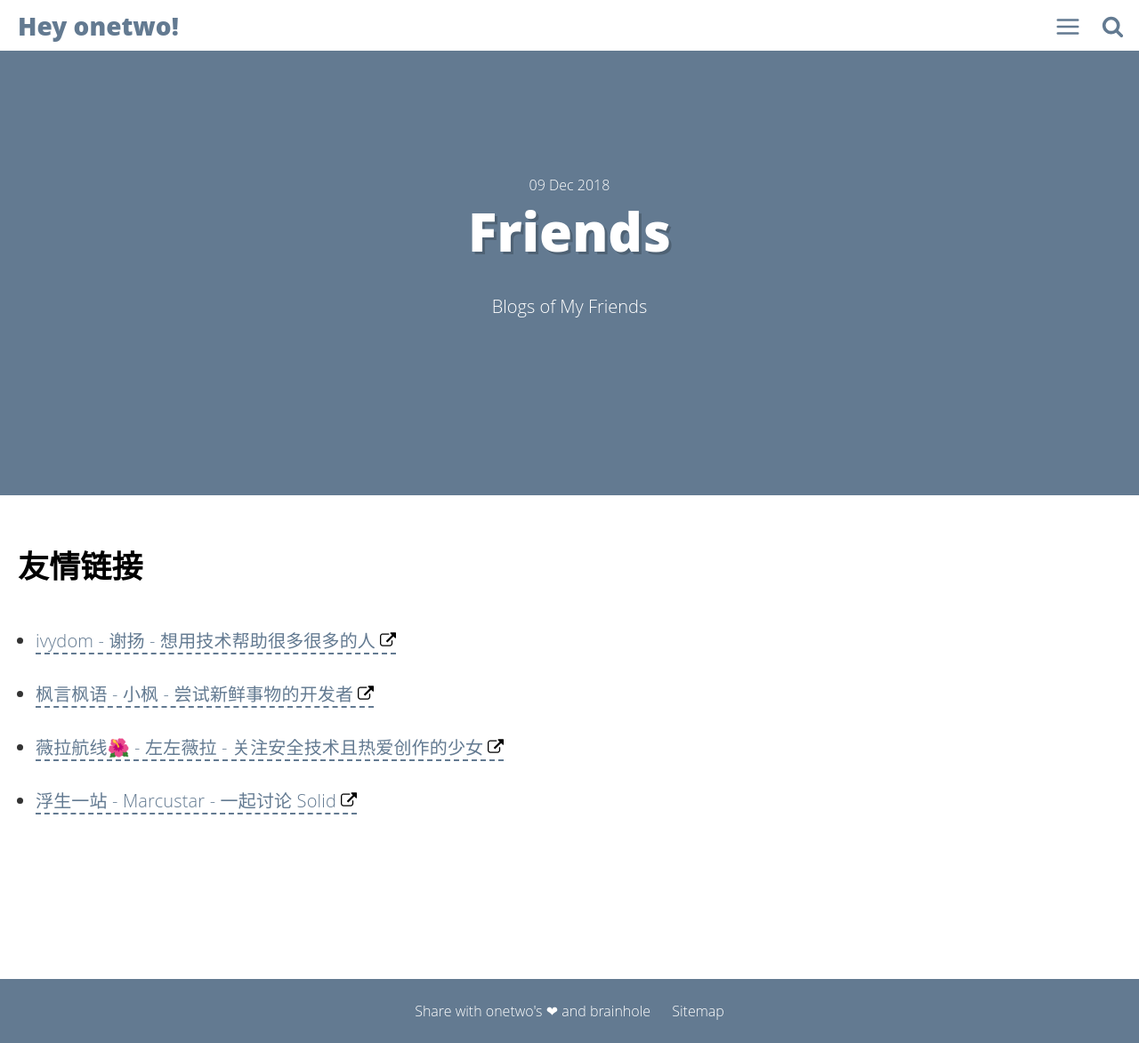
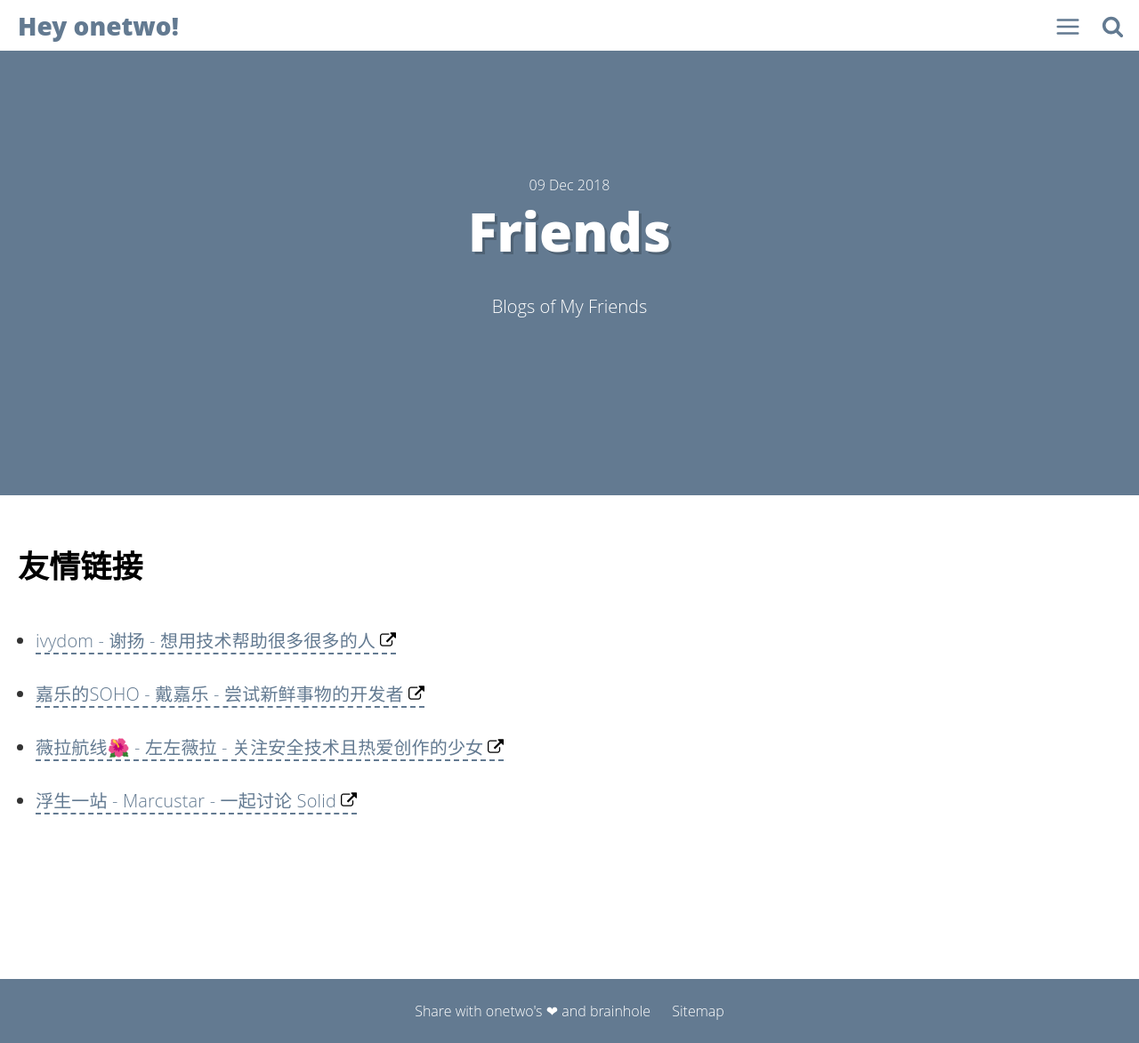
Before and after one commit to linonetwo/linonetwo.github.io, a Jekyll site: the page built from friends.html, in a window 1280 px wide and 1173 px high. Shown: the whole window at 89% size. Built offline with Jekyll 4.4.1, drawn with Linux system fonts in a browser that asks for light colours; comment, search, counter and statistics services are not loaded.

Commit message:
Update friends.html

```diff
--- a/friends.html
+++ b/friends.html
@@ -10,7 +10,7 @@ description: 'Blogs of My Friends'
 
 <ul>
   <li><a href="https://ivydom.com/">ivydom - 谢扬 - 想用技术帮助很多很多的人</a></li>
-  <li><a href="https://www.daijiale.cn/">枫言枫语 - 小枫 - 尝试新鲜事物的开发者</a></li>
+  <li><a href="https://www.daijiale.cn/">嘉乐的SOHO - 戴嘉乐 - 尝试新鲜事物的开发者</a></li>
   <li><a href="https://www.zuozuovera.com/">薇拉航线🌺 - 左左薇拉 - 关注安全技术且热爱创作的少女</a></li>
   <li><a href="https://staryu.cn/">浮生一站 - Marcustar - 一起讨论 Solid</a></li>
 </ul>
```
